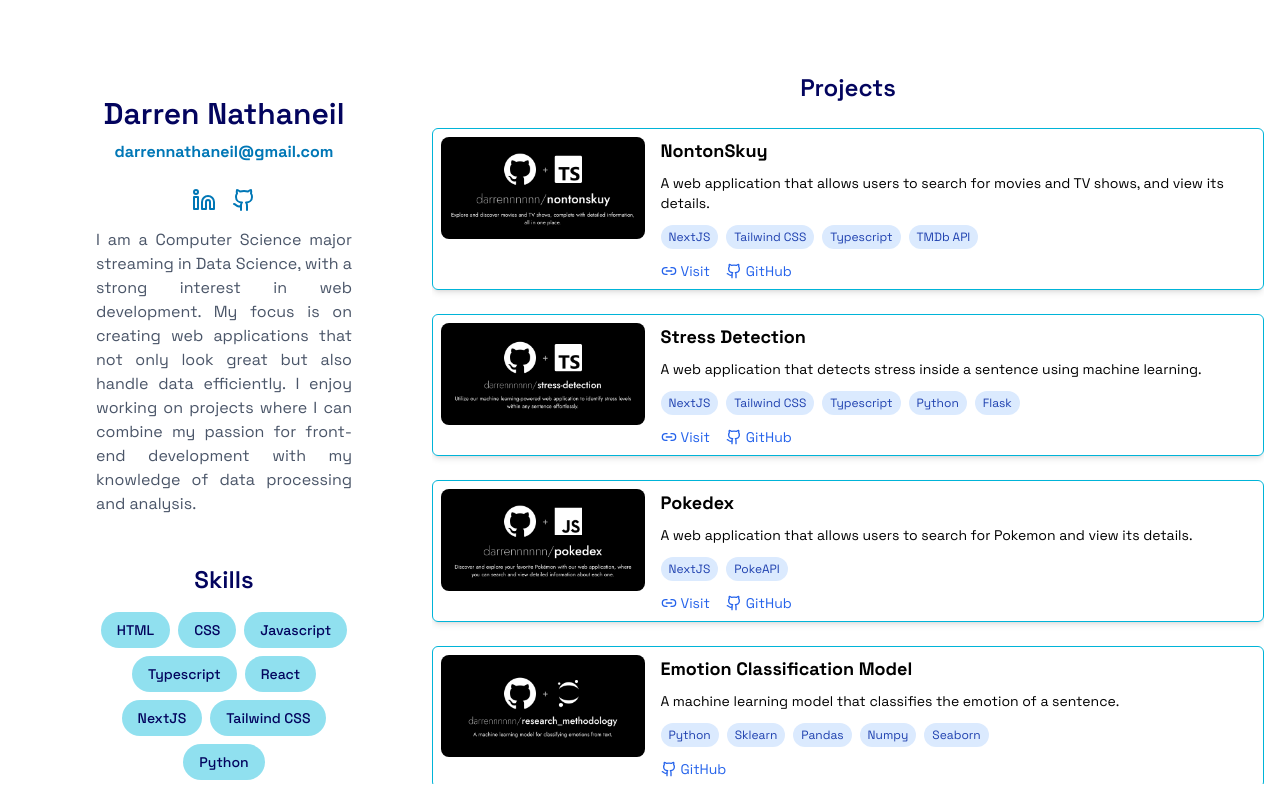
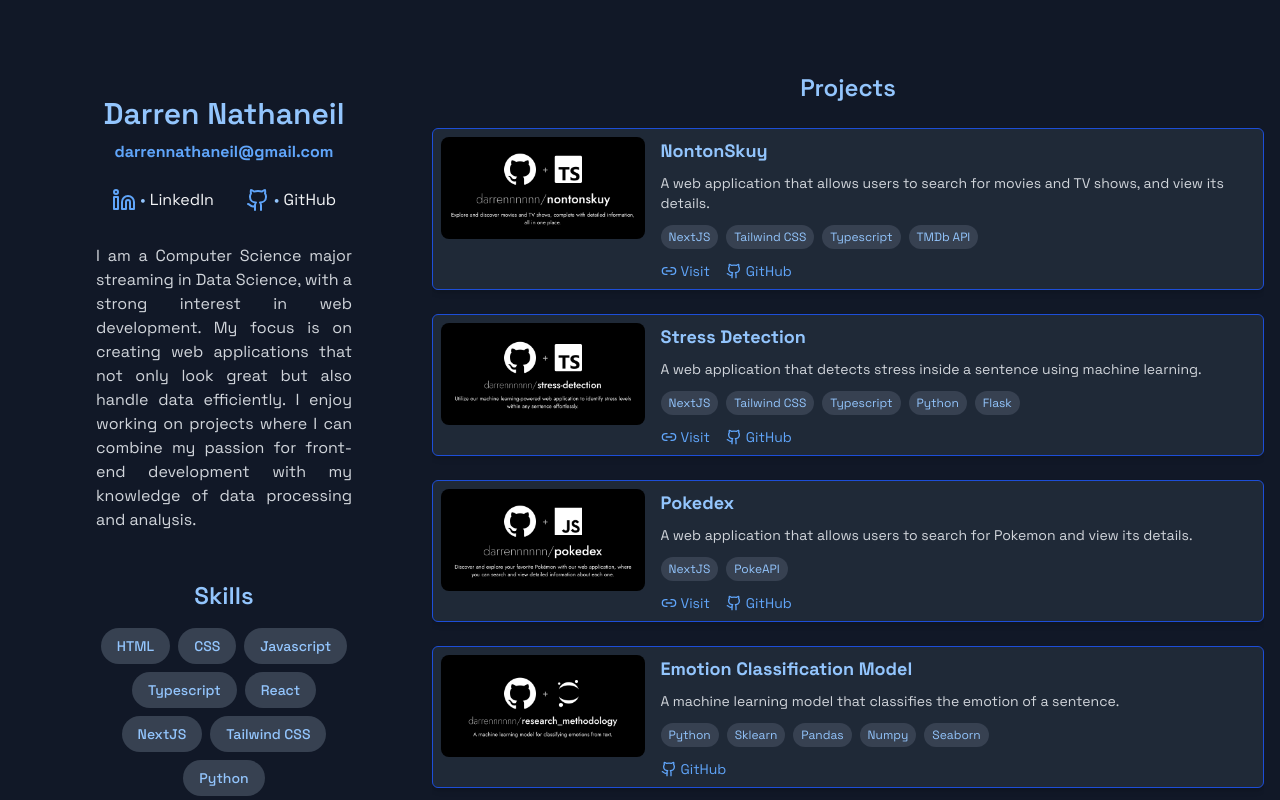
Before and after one commit to darrennnnnn/Portfolio, a Next.js app: page / in a window 1280 px wide. Shown: the top 800 px of the page. Built offline with nearby package versions, Linux system fonts and the light colour scheme.

Commit message:
refactor code

```diff
--- a/src/app/globals.css
+++ b/src/app/globals.css
@@ -2,21 +2,9 @@
 @tailwind components;
 @tailwind utilities;
 
-/* h1,
-h2,
-h3,
-h4,
-h5,
-h6,
-p {
-    color: #CAF0F8;
+* {
+    -ms-overflow-style: none;
 }
-
-body {
-    background: radial-gradient(
-        circle,
-        rgba(169, 206, 250, 1) 0%,
-        rgba(249, 220, 232, 1) 100%
-    );
-    background-color: #03045E;
-} */
+::-webkit-scrollbar {
+    display: none;
+}
--- a/src/app/layout.tsx
+++ b/src/app/layout.tsx
@@ -16,7 +16,7 @@ export default function RootLayout({
 }>) {
     return (
         <html lang="en">
-            <body className={`${space.className} flex items-center justify-center`}>{children}</body>
+            <body className={`${space.className} flex items-center justify-center bg-gray-900`}>{children}</body>
         </html>
     );
 }
--- a/src/app/page.tsx
+++ b/src/app/page.tsx
@@ -1,71 +1,25 @@
+import Header from "@/components/Header";
+import Skills from "@/components/Skills";
 import Projects from "@/components/Project";
 import { projects } from "@/lib/projectData";
 import { techStack } from "@/lib/tech";
-import { Github, Linkedin } from "lucide-react";
-import Link from "next/link";
 
 export default function Home() {
     return (
-        <div className="h-screen w-full p-4 lg:flex max-w-screen-2xl mx-auto">
-            <div className="lg:w-1/3 lg:h-full lg:p-20">
-                <div className="items-center justify-center flex flex-col">
-                    <h1 className="font-semibold text-3xl text-[#03045E] mb-2">
-                        Darren Nathaneil
-                    </h1>
-                    <p className="font-bold text-[#0077B6] mb-2">
-                        darrennathaneil@gmail.com
-                    </p>
-                    <div className="flex gap-4 my-4">
-                        <Link
-                            href="https://www.linkedin.com/in/darren-nathaneil-52b66632a/"
-                            className="hover:text-[#FFA07A] transition-colors"
-                        >
-                            <Linkedin size={24} color="#0077B6" />
-                        </Link>
-                        <Link
-                            href="https://github.com/darrennnnnn"
-                            className="hover:text-[#FFA07A] transition-colors"
-                        >
-                            <Github size={24} color="#0077B6" />
-                        </Link>
-                    </div>
-                    <p className="text-md text-justify text-[#4A5568]">
-                        I am a Computer Science major streaming in Data Science,
-                        with a strong interest in web development. My focus is
-                        on creating web applications that not only look great
-                        but also handle data efficiently. I enjoy working on
-                        projects where I can combine my passion for front-end
-                        development with my knowledge of data processing and
-                        analysis.
-                    </p>
-                </div>
-                <div className="flex items-center flex-col my-8">
-                    <h2 className="font-semibold text-2xl my-4 text-[#03045E]">
-                        Skills
-                    </h2>
-                    <div className="flex flex-wrap items-center justify-center gap-2">
-                        {techStack.map((tech) => (
-                            <div
-                                key={tech}
-                                className="bg-[#90E0EF] text-[#03045E] px-4 py-2 rounded-full"
-                            >
-                                <p className="font-medium text-sm">{tech}</p>
-                            </div>
-                        ))}
-                    </div>
-                </div>
+        <div className="min-h-screen w-full p-4 lg:flex max-w-screen-2xl mx-auto bg-gray-900 text-gray-100">
+            <div className="lg:w-1/2 xl:w-1/3 lg:h-full lg:p-20">
+                <Header />
+                <p className="text-md text-justify text-gray-300 mt-4">
+                    I am a Computer Science major streaming in Data Science,
+                    with a strong interest in web development. My focus is on
+                    creating web applications that not only look great but also
+                    handle data efficiently. I enjoy working on projects where I
+                    can combine my passion for front-end development with my
+                    knowledge of data processing and analysis.
+                </p>
+                <Skills skills={techStack} />
             </div>
-            <div></div>
-            <div className="lg:w-2/3 lg:py-8 lg:overflow-y-auto">
-                <h2 className="font-semibold text-2xl my-6 text-center text-[#03045E]">
-                    Projects
-                </h2>
-                <div className="flex flex-col gap-6">
-                    {projects.map((project) => (
-                        <Projects key={project.id} info={project} />
-                    ))}
-                </div>
-            </div>
+            <Projects projects={projects} />
         </div>
     );
 }
--- /dev/null
+++ b/src/components/Header/index.tsx
@@ -0,0 +1,45 @@
+import { Github, Linkedin } from "lucide-react";
+
+interface SocialLinkProps {
+    href: string;
+    icon: React.ReactNode;
+    text: string;
+}
+
+export default function Header() {
+    return (
+        <div className="items-center justify-center flex flex-col">
+            <h1 className="font-semibold text-3xl text-blue-300 mb-2">
+                Darren Nathaneil
+            </h1>
+            <p className="font-bold text-blue-400 mb-2">
+                darrennathaneil@gmail.com
+            </p>
+            <div className="flex gap-8 my-4 w-full justify-center">
+                <SocialLink
+                    href="https://www.linkedin.com/in/darren-nathaneil-52b66632a/"
+                    icon={<Linkedin size={24} color="#60A5FA" />}
+                    text="LinkedIn"
+                />
+                <SocialLink
+                    href="https://github.com/darrennnnnn"
+                    icon={<Github size={24} color="#60A5FA" />}
+                    text="GitHub"
+                />
+            </div>
+        </div>
+    );
+}
+
+const SocialLink = ({ href, icon, text }: SocialLinkProps) => (
+    <a
+        target="_blank"
+        href={href}
+        className="hover:text-blue-300 transition-colors flex gap-1"
+        rel="noopener noreferrer"
+    >
+        {icon}
+        <p className="text-blue-300">•</p>
+        <p>{text}</p>
+    </a>
+);
--- a/src/components/Project/index.tsx
+++ b/src/components/Project/index.tsx
@@ -1,8 +1,8 @@
 import { Github, Link2 } from "lucide-react";
 import Image, { StaticImageData } from "next/image";
-import Link from "next/link";
 
 interface Project {
+    id: number;
     title: string;
     description: string;
     techStack: string[];
@@ -11,14 +11,36 @@ interface Project {
     githubLink: string;
 }
 
-interface ProjectProps {
-    info: Project;
+interface ProjectsProps {
+    projects: Project[];
 }
 
-export default function Projects({ info }: Readonly<ProjectProps>) {
-    const { title, description, techStack, image, webLink, githubLink } = info;
+interface ProjectLinkProps {
+    href: string;
+    icon: React.ReactNode;
+    text: string;
+}
+
+export default function Projects({ projects }: Readonly<ProjectsProps>) {
     return (
-        <div className="border border-[#00B4D8] p-2 rounded-md flex flex-col md:flex-row gap-4 shadow-md hover:scale-105 hover:cursor-pointer transition">
+        <div className="lg:w-1/2 xl:w-2/3 lg:py-8 lg:overflow-y-auto">
+            <h2 className="font-semibold text-2xl my-6 text-center text-blue-300">
+                Projects
+            </h2>
+            <div className="flex flex-col gap-6">
+                {projects.map((project) => (
+                    <ProjectCard key={project.id} project={project} />
+                ))}
+            </div>
+        </div>
+    );
+}
+
+function ProjectCard({ project }: Readonly<{ project: Project }>) {
+    const { title, description, techStack, image, webLink, githubLink } =
+        project;
+    return (
+        <div className="border border-blue-700 p-2 rounded-md flex flex-col md:flex-row gap-4 shadow-md hover:scale-105 hover:cursor-pointer transition bg-gray-800">
             <div className="flex-shrink-0 w-full md:w-1/3 lg:w-1/4">
                 <Image
                     src={image}
@@ -28,38 +50,53 @@ export default function Projects({ info }: Readonly<ProjectProps>) {
             </div>
             <div className="flex-grow flex flex-col justify-between">
                 <div>
-                    <h6 className="font-bold text-lg mb-2">{title}</h6>
-                    <p className="text-sm mb-3">{description}</p>
+                    <h6 className="font-bold text-lg mb-2 text-blue-300">
+                        {title}
+                    </h6>
+                    <p className="text-sm mb-3 text-gray-300">{description}</p>
                     <div className="flex flex-wrap gap-2 mb-3">
                         {techStack.map((item) => (
-                            <div
-                                key={item}
-                                className="bg-blue-100 text-blue-800 px-2 py-1 rounded-full text-xs"
-                            >
-                                {item}
-                            </div>
+                            <TechTag key={item} tech={item} />
                         ))}
                     </div>
                 </div>
                 <div className="flex gap-4">
                     {webLink && (
-                        <Link
+                        <ProjectLink
                             href={webLink}
-                            className="flex items-center text-blue-600 hover:underline"
-                        >
-                            <Link2 size={16} className="mr-1" />
-                            <span className="text-sm">Visit</span>
-                        </Link>
+                            icon={<Link2 size={16} />}
+                            text="Visit"
+                        />
                     )}
-                    <Link
+                    <ProjectLink
                         href={githubLink}
-                        className="flex items-center text-blue-600 hover:underline"
-                    >
-                        <Github size={16} className="mr-1" />
-                        <span className="text-sm">GitHub</span>
-                    </Link>
+                        icon={<Github size={16} />}
+                        text="GitHub"
+                    />
                 </div>
             </div>
         </div>
     );
 }
+
+function TechTag({ tech }: Readonly<{ tech: string }>) {
+    return (
+        <div className="bg-gray-700 text-blue-300 px-2 py-1 rounded-full text-xs">
+            {tech}
+        </div>
+    );
+}
+
+function ProjectLink({ href, icon, text }: Readonly<ProjectLinkProps>) {
+    return (
+        <a
+            href={href}
+            target="_blank"
+            rel="noopener noreferrer"
+            className="flex items-center text-blue-400 hover:underline"
+        >
+            <span className="mr-1">{icon}</span>
+            <span className="text-sm">{text}</span>
+        </a>
+    );
+}
--- /dev/null
+++ b/src/components/Skills/index.tsx
@@ -0,0 +1,24 @@
+interface SkillsProps {
+    skills: string[];
+}
+
+export default function Skills({ skills }: Readonly<SkillsProps>) {
+    return (
+        <div className="flex items-center flex-col my-8">
+            <h2 className="font-semibold text-2xl my-4 text-blue-300">
+                Skills
+            </h2>
+            <div className="flex flex-wrap items-center justify-center gap-2">
+                {skills.map((skill) => (
+                    <SkillTag key={skill} skill={skill} />
+                ))}
+            </div>
+        </div>
+    );
+}
+
+const SkillTag = ({ skill }: { skill: string }) => (
+    <div className="bg-gray-700 text-blue-300 px-4 py-2 rounded-full">
+        <p className="font-medium text-sm">{skill}</p>
+    </div>
+);
```
